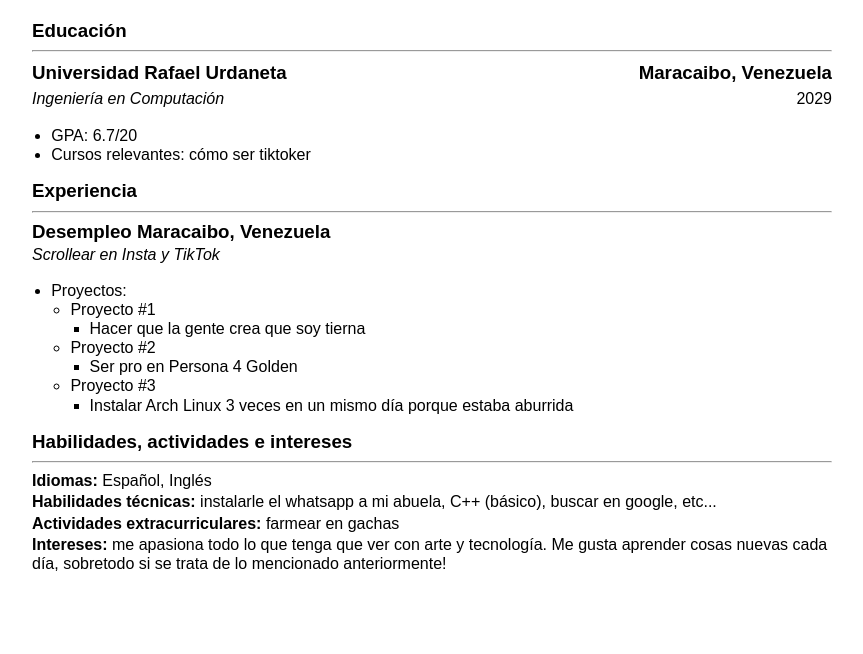
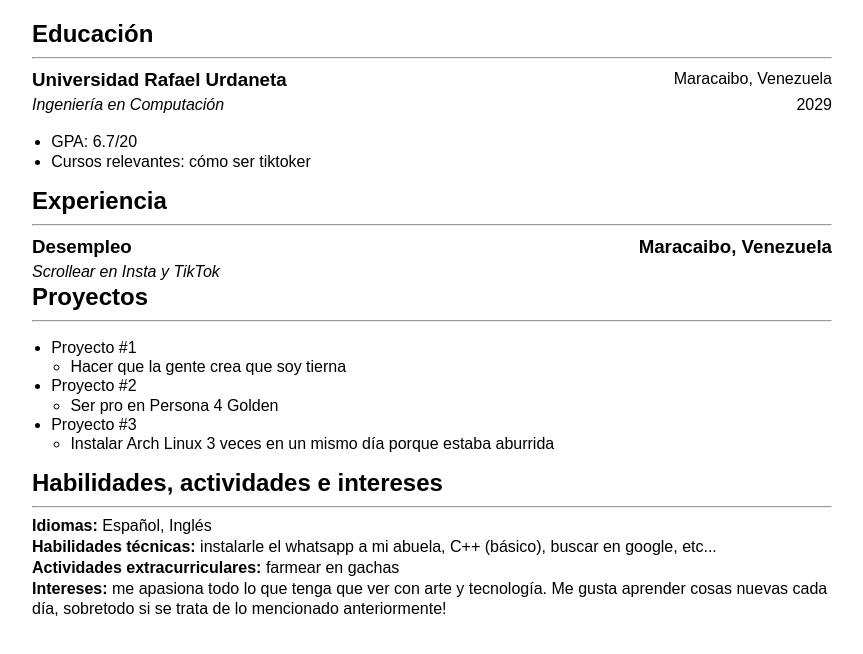
Before and after one commit to kikuovivi/hola, a plain HTML site: page index.html in a window 1280 px wide. Shown: the part 104-758 px from the top of the page, without its empty margins (208-1071 px from the left). Drawn offline with Linux system fonts and the light colour scheme.

Commit message:
refactor: update index.html with semantic HTML tags and cleaned-up markup

```diff
--- a/index.html
+++ b/index.html
@@ -27,20 +27,23 @@
 </head>
 
 <body>
+    <header>
     <h1 style="text-align: center;">Vivi</h1>
     <p style="text-align: center;">Japón, Inaba</p>
     <p style="text-align: center;">+58 414-6464685 | moeangel2007@gmail.com</p>
     <br>
-    <h3>Educación</h3>
+    </header>
+    <section>
+    <h2>Educación</h2>
     <hr>
     <div style="display: flex; justify-content: space-between; width: 100%;">
         <h3>Universidad Rafael Urdaneta</h3><span>
-            <h3>Maracaibo, Venezuela<h3></h3>
+            <p>Maracaibo, Venezuela</p>
         </span>
     </div>
     <div style="display: flex; justify-content: space-between; width: 100%;">
         <p><i>Ingeniería en Computación</i></p>
-        <p><span>
+        <span>
                 <p>2029</p>
             </span>
     </div>
@@ -50,40 +53,57 @@
             <li>Cursos relevantes: cómo ser tiktoker</li>
         </ul>
     </div>
+    </section>
 
-    <h3>Experiencia</h3>
+    <section>
+    <h2>Experiencia</h2>
     <hr>
-    <h3>Desempleo Maracaibo, Venezuela</h3>
+    <div style="display: flex; justify-content: space-between; width: 100%;">
+        <h3>Desempleo</h3><span>
+            <h3>Maracaibo, Venezuela</h3>
+        </span>
+    </div>
     <p><i>Scrollear en Insta y TikTok</i></p>
 
+</section>
+
+<section>
+    <h2>Proyectos</h2>
+    <hr>
     <ul>
-        <li>Proyectos:
-            <ul>
-                <li>Proyecto #1
+        <li>
+            Proyecto #1
             <ul>
                 <li>Hacer que la gente crea que soy tierna</li>
             </ul>
         </li>
-                <li>Proyecto #2
+        <li>
+            Proyecto #2
             <ul>
                 <li>Ser pro en Persona 4 Golden</li>
             </ul>
         </li>
-                <li>Proyecto #3
+        <li>
+            Proyecto #3
             <ul>
                 <li>Instalar Arch Linux 3 veces en un mismo día porque estaba aburrida</li>
             </ul>
         </li>
     </ul>
-        </li>
-    </ul>
-    <h3>Habilidades, actividades e intereses</h3>
+    </section>
+
+    <section>
+    <h2>Habilidades, actividades e intereses</h2>
     <hr>
     <p><strong>Idiomas:</strong> Español, Inglés</p>
-    </p>
     <p><strong>Habilidades técnicas:</strong> instalarle el whatsapp a mi abuela, C++ (básico), buscar en google, etc...</p>
     <p><strong>Actividades extracurriculares:</strong> farmear en gachas</p>
     <p><strong>Intereses:</strong> me apasiona todo lo que tenga que ver con arte y tecnología. Me gusta aprender cosas nuevas cada día, sobretodo si se trata de lo mencionado anteriormente!</p>
+    </section>
+
+    <footer>
+        <p style="display: none; text-align: center;">Hecho por mi</p>
+    </footer>
 </body>
 
 </html>
```
Lines whose indentation alone changed are shown as unchanged.
